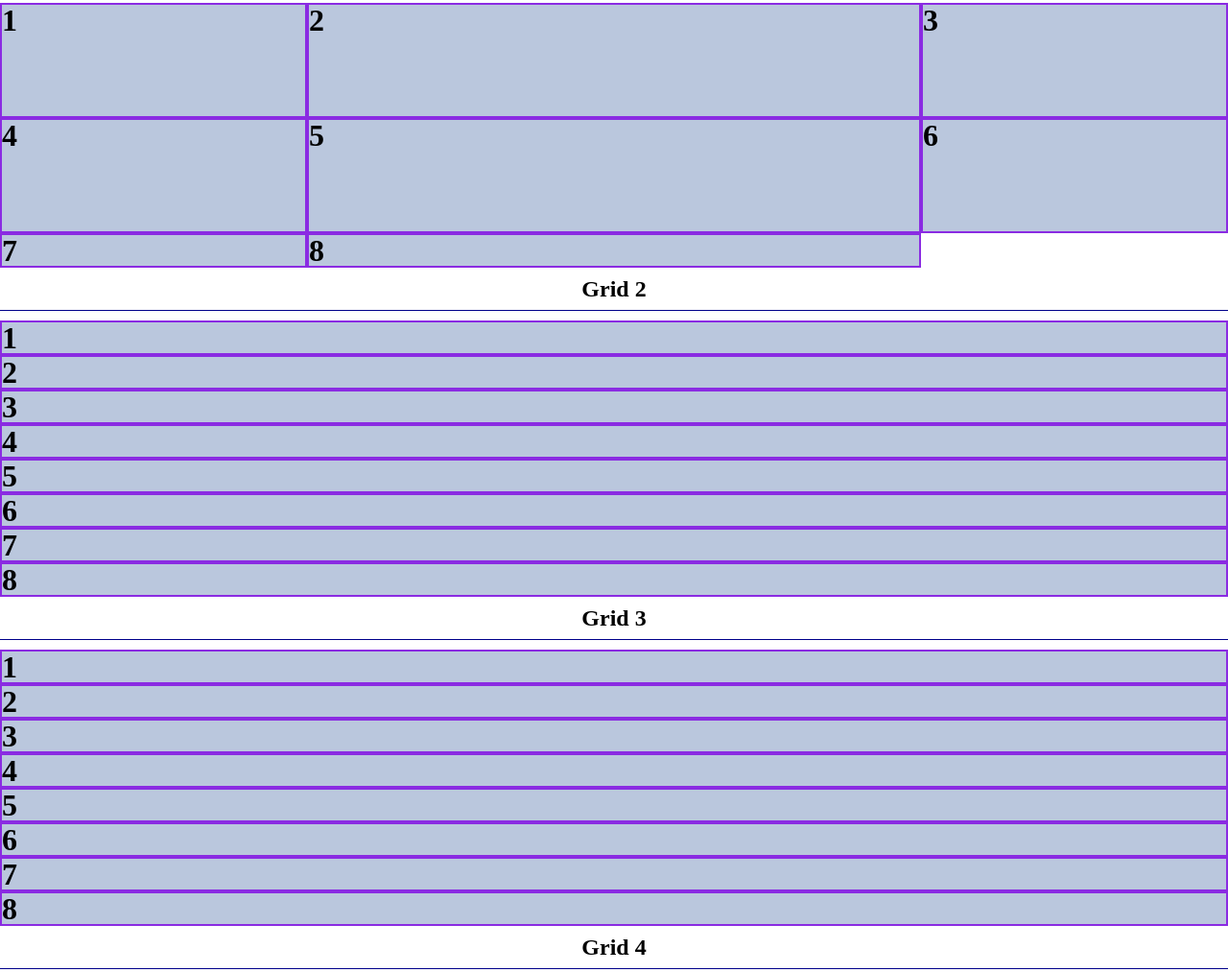
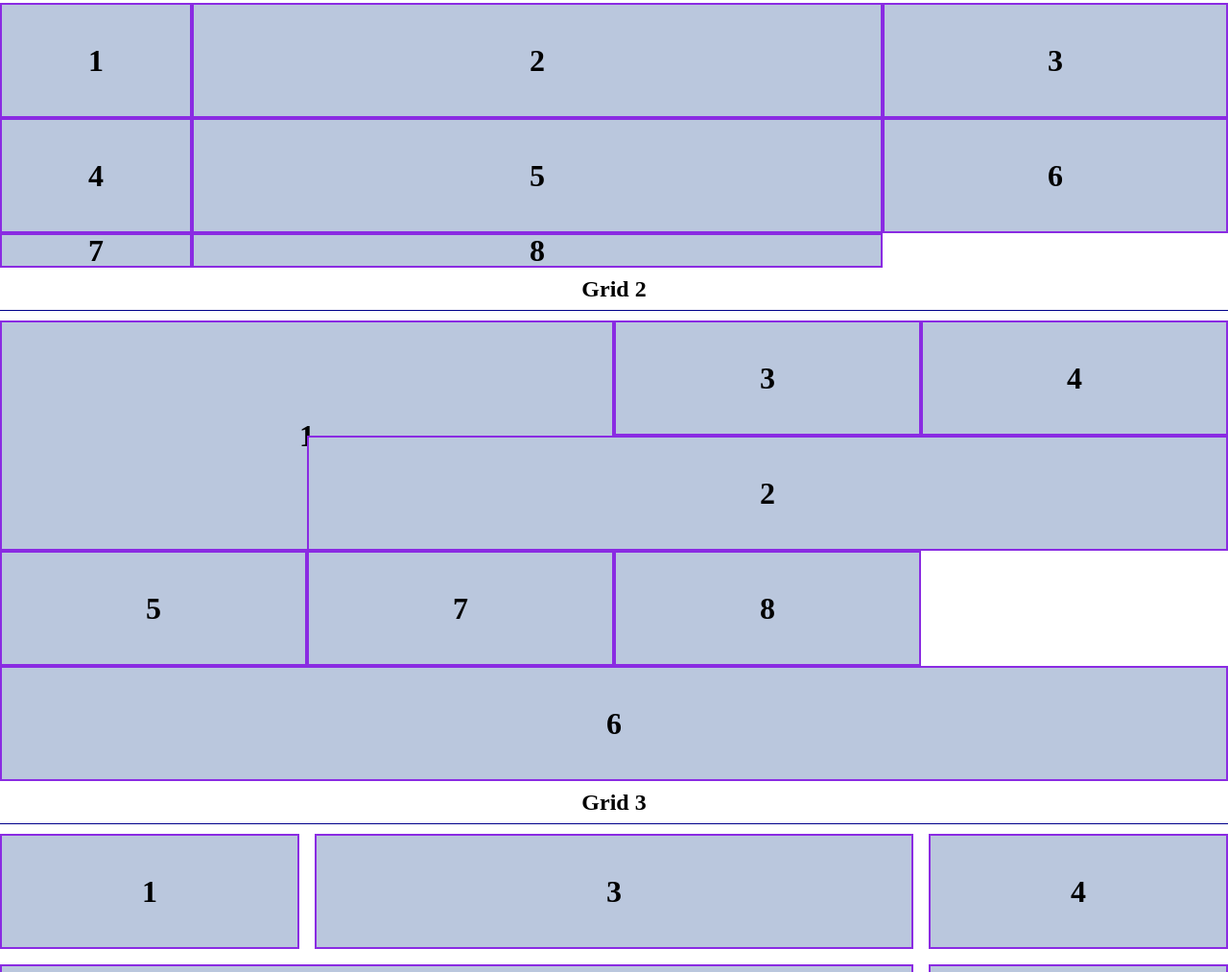
Before and after one commit to laura-zu/f26week11, a plain HTML site: page index.html in a window 1280 px wide. Shown: the part 128-1141 px from the top of the page at 96% size. Drawn offline with Linux system fonts and the light colour scheme.

Commit message:
section syles

```diff
--- a/styles/style.css
+++ b/styles/style.css
@@ -74,6 +74,12 @@ article div{
     font-weight: bold;
     background-color: rgb(186, 199, 221);
     border: 2px solid blueviolet;
+
+
+/* you can add flexbox inside of a grid (or grid inside of flexbox) */
+    display: flex;
+    justify-content: center;
+    align-items: center;
 }
 
 /***********************************************
@@ -85,10 +91,81 @@ section.one article{
     with display: grid */
     display: grid;
 
-/* tell the grid how many columns it should have
+    /* tell the grid how many columns it should have
    fr stands for fraction, and it means to use a part of the available space */
-    grid-template-columns: 1fr 2fr 1fr;
+    grid-template-columns: 200px 2fr 1fr;
 
-/* you can also control rows -but in this example, the third row won't have a defined height */
+    /* you can also control rows -but in this example, the third row won't have a defined height */
     grid-template-rows:  120px 120px;
 }
+
+section.two article {
+    display: grid;
+
+    /* with grid, you have an explicit grid (what you define)
+    and a implicit grid (what the browser automatically fills out) */
+
+    grid-template-columns: repeat(4, 1fr);
+
+    /* for rows, you can tell each row to automatically take on a property, no matter how many */
+
+    grid-auto-rows: 120px;
+
+    /* tell the grid to automatically fill spaces left by elements that were too big */
+
+    grid-auto-flow: dense;
+}
+
+section.two div:nth-child(1){
+    /* you can tell a cell to start and end at a row or column  */
+
+    grid-column-start: 1;
+    grid-column-end: 3;
+
+    grid-row-start: 1;
+    grid-row-end: 3;
+}
+
+section.two div:nth-child(2){
+    grid-column-start: 2;
+    grid-column-end: 5;
+
+    grid-row-start: 2;
+    grid-row-end: 3;
+}
+
+section.two div:nth-child(6) {
+
+    grid-column-start: 1;
+/* you can use span to tell it to stretch accross a specific number of columns */
+    grid-column-end: span 4;
+}
+
+section.three article {
+    display: grid;
+
+    grid-template-columns: 1fr 2fr 1fr;
+    grid-auto-rows: 120px;
+    grid-auto-flow: dense;
+
+    /* you can put space between rows and columns with gap*/
+
+    gap: 1em 1em;
+}
+
+section.three div:nth-child(2){
+    /* another way to move grid cells is with order
+    by default everything has an order of 0 - anything
+    with a higher order comes later, anything with a lower order comes earlier */
+    order: 1;
+}
+
+section.three div:nth-child(5){
+    grid-area: 2 / 1 / span 2 / span 2;
+
+    /* this is equivalent to writing:
+    grid-column-start: 2
+    grid-column-end: span 2
+    grid-row-start: 1
+    grid-row-end: span 2 */
+}
```
